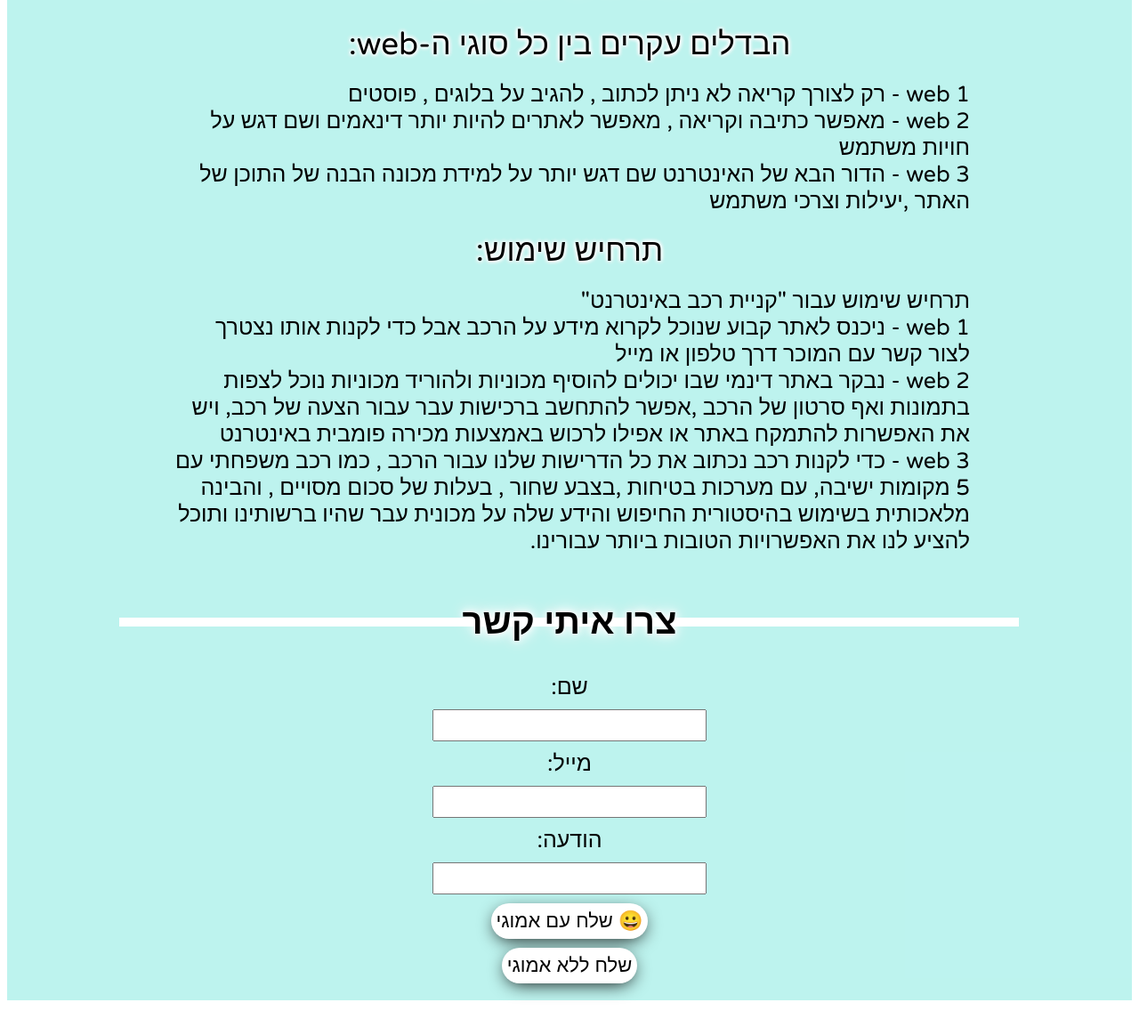
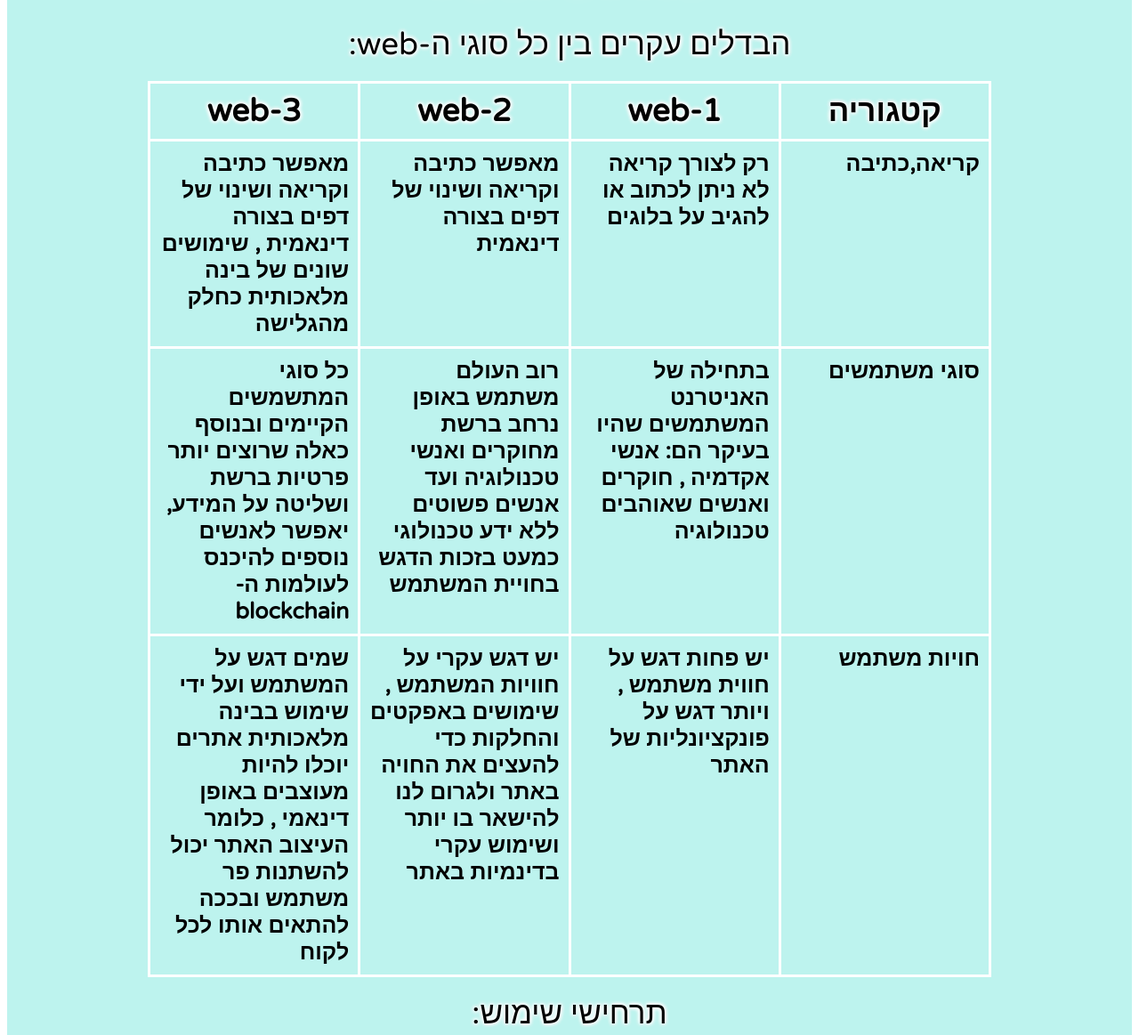
Before and after one commit to Web-Development-Environments-2023/318355872, a plain HTML site: page index.html in a window 1280 px wide. Shown: the part 3220-4383 px from the top of the page at 89% size. Before the commit the page ends 4352 px from the top, so only its background shows below. Drawn offline with Linux system fonts and the light colour scheme; a web font is replaced by a local one.

Commit message:
Fix emoji in the mail and add tables for the Q&A part

```diff
--- a/index.html
+++ b/index.html
@@ -99,20 +99,74 @@
  <br/>
  <br/>
  <h2>שאלות & תשובות</h2>
+
  <blockquote id="title web1">הבדלים עקרים בין כל סוגי ה-web:</blockquote>
-<blockquote id="web1">web 1 - רק לצורך קריאה לא ניתן לכתוב , להגיב על בלוגים , פוסטים </blockquote>
-<blockquote id="web2">web 2 - מאפשר כתיבה וקריאה , מאפשר לאתרים להיות יותר דינאמים ושם דגש על חויות משתמש </blockquote>
-<blockquote id="web3">web 3 - הדור הבא של האינטרנט שם דגש יותר על למידת מכונה הבנה של התוכן של האתר ,יעילות וצרכי משתמש</blockquote>
-<blockquote id="title web2">תרחיש שימוש:</blockquote>
-<blockquote id="use_case">תרחיש שימוש עבור "קניית רכב באינטרנט" </blockquote>
- <blockquote id="web11">web 1 - ניכנס לאתר קבוע שנוכל לקרוא מידע על הרכב אבל כדי לקנות אותו נצטרך לצור קשר עם המוכר דרך טלפון או מייל</blockquote>
- <blockquote id="web22">web 2 - נבקר באתר דינמי שבו יכולים להוסיף מכוניות ולהוריד מכוניות נוכל לצפות בתמונות ואף סרטון של הרכב ,אפשר להתחשב ברכישות עבר עבור הצעה של רכב, ויש את האפשרות להתמקח באתר או אפילו לרכוש באמצעות מכירה פומבית באינטרנט </blockquote>
- <blockquote id="web33">web 3 - כדי לקנות רכב נכתוב את כל הדרישות שלנו עבור הרכב , כמו רכב משפחתי עם 5 מקומות ישיבה, עם מערכות בטיחות ,בצבע שחור , בעלות של סכום מסויים , והבינה מלאכותית בשימוש בהיסטורית החיפוש והידע שלה על מכונית עבר שהיו ברשותינו ותוכל להציע לנו את האפשרויות הטובות ביותר עבורינו.</blockquote>
+
+ <table>
+  <tr id="Context_row">
+   <th>קטגוריה</th>
+   <th>web-1</th>
+   <th>web-2</th>
+   <th>web-3</th>
+  </tr>
+  <tr>
+   <th>קריאה,כתיבה</th>
+   <th>רק לצורך קריאה לא ניתן לכתוב או להגיב על בלוגים</th>
+   <th>מאפשר כתיבה וקריאה ושינוי של דפים בצורה דינאמית</th>
+   <th>מאפשר כתיבה וקריאה ושינוי של דפים בצורה דינאמית , שימושים שונים של בינה מלאכותית כחלק מהגלישה</th>
+  </tr>
+  <tr>
+   <th>סוגי משתמשים</th>
+   <th>בתחילה של האניטרנט המשתמשים שהיו בעיקר הם: אנשי אקדמיה , חוקרים ואנשים שאוהבים טכנולוגיה</th>
+   <th>רוב העולם משתמש באופן נרחב ברשת מחוקרים ואנשי טכנולוגיה ועד אנשים פשוטים ללא ידע טכנולוגי כמעט בזכות הדגש בחויית המשתמש</th>
+   <th>כל סוגי המתשמשים הקיימים ובנוסף כאלה שרוצים יותר פרטיות ברשת ושליטה על המידע, יאפשר לאנשים נוספים להיכנס לעולמות ה- blockchain</th>
+  </tr>
+  <tr>
+   <th>חויות משתמש</th>
+   <th>יש פחות דגש על חווית משתמש , ויותר דגש על פונקציונליות של האתר</th>
+   <th>יש דגש עקרי על חוויות המשתמש , שימושים באפקטים והחלקות כדי להעצים את החויה באתר ולגרום לנו להישאר בו יותר ושימוש עקרי בדינמיות באתר</th>
+   <th>שמים דגש על המשתמש ועל ידי שימוש בבינה מלאכותית אתרים יוכלו להיות מעוצבים באופן דינאמי , כלומר העיצוב האתר יכול להשתנות פר משתמש ובככה להתאים אותו לכל לקוח</th>
+  </tr>
+
+ </table>
+
+ <blockquote id="title web2">תרחישי שימוש:</blockquote>
+
+ <table>
+  <tr id="Use_cases">
+   <th>קטגוריה</th>
+   <th>web-1</th>
+   <th>web-2</th>
+   <th>web-3</th>
+  </tr>
+  <tr>
+   <th>תרחיש שימוש 1 - משחקי רשת</th>
+   <th>בגלל שהרשת באותה תקופה הייתה עם מחסור בחויות משתמש אז רוב המשחקים היו פשוטים כמו סוליטר ו-שולה המוקשים
+   </th>
+   <th>בזכות הדגש בחויות משתמש נוצר שימוש במשחקי פלאש שבעצם יכלו להראות יותר גרפיקה לשחקנים ולייצר שלבים דינאמים. דוגמה למשחק הוא ביג'ולד (כמו קדני קראש) והוקמו חברות משחקי רשת כמו Newgrounds
+   </th>
+   <th>עדיין בפיתוח אך מפתחים משחקים מבוססים blockchain כמו CryptoKitties שמאפשר סחר אמיתי בנכסי המשחק שהם בעצם NFT </th>
+  </tr>
+  <tr>
+   <th>תרחיש שימוש 2 - קניות באינטרנט </th>
+   <th>קניה בדפי אינטרנט סטטים, לא ניתן ליצור קשר עם המוכר באותו אתר , רק עם מעבר למייל או שיחה </th>
+   <th>קניה בדפי אינטרנט שמאפשרים צפייה במוצר בכמה דרכים , מאפשר לראות תגובות על מוצר , ניתן ליצור קשר עם המוכר בדרך פשוטה </th>
+   <th>קניה בדפי אינטרנט שמאפשרים שימוש בבינה מלאכותית כדי לייעל את החיפוש , ניתן לייצור אתרי מכירות על ידי שימוש בבינה מלאכותית נפרט את הדרישות שלנו של האתר והוא ידאג לבצע את כל הפיתוח</th>
+  </tr>
+  <tr>
+   <th>תרחיש שימוש 3 - רשתות חברתים</th>
+   <th>היו מעט מאוד רשתות חברתיות כי העיסוק העקרי של האינטרנט היה לשתף מידע , אך אחד מהרשתות הוא SixDegrees.com</th>
+   <th>הדור החדש של האינטרנט אפשר יצירה של פרופילים עבור משתמשים ברשת , שיתוף של תכנים בין אנשים , בין הרשתות המוכרים ביותר הם: facebook , Titkok ועוד רבים</th>
+   <th>כתוצאה מהתפתחות של ה-web רשתות חברתים חדשים יגיעו לעולם שיעשו שימוש בטכנולוגיות חדשות ויאפשרו שליטה מלאה של המשתמשים על הדאטא שלהם ובנוסף בינות מלאכותיות יעזרו למשתמשים ביצירת תוכן</th>
+  </tr>
+ </table>
+
 </section>
+
 <section id="contact" class="section" >
  <br/>
  <h2>צרו איתי קשר</h2>
- <form action="mailto:zafran@post.bgu.ac.il" method="post" enctype="text/plain" >
+ <form id=form_mail action="mailto:zafran@post.bgu.ac.il" method="post" enctype="text/plain" >
   <label for="name">שם:</label>
   <input type="text" id="name" name="name" required>
 
@@ -122,9 +176,9 @@
   <label for="message">הודעה:</label>
   <input id="message" name="message"  required>
 
-  <button id="add-emoji">😀 שלח עם אמוגי</button>
+  <button id="add-emoji" type="submit" >😀 שלח עם אמוגי</button>
 
-  <button id="submit" type="submit"> שלח ללא אמוגי</button>
+  <button id="submit" type="submit" > שלח ללא אמוגי</button>
  </form>
  <br/>
 </section>
@@ -149,7 +203,9 @@ $(function(){
  const messageInput = document.getElementById('message');
  const addEmojiButton = document.getElementById('add-emoji');
  addEmojiButton.addEventListener('click', () => {
-  messageInput.value += "\uD83D\uDE00";});
+  messageInput.value += "\%F0%9F%98%8A";});
 </script>
+
+
 </body>
 </html>
--- a/style.css
+++ b/style.css
@@ -140,3 +140,30 @@ label, input {
 	overflow: hidden;
 	cursor: pointer;
 }
+
+table{
+	table-layout: fixed;
+	width: 75%;
+	border-collapse: collapse;
+	border: 3px solid #ffffff;
+	margin-right: auto;
+	margin-left: auto;
+	font-family: 'Varela Round', sans-serif;
+	font-size: 25px;
+	direction: rtl;
+	text-align: right;
+}
+th, tr{
+	padding: 10px;
+	vertical-align: top;
+	border-bottom: 3px solid white;
+	border-right: 3px solid white;
+
+}
+#Context_row, #Use_cases{
+	text-align: center;
+	font-size: 35px;
+	margin-bottom: 20px;
+	margin-top: 20px;
+	text-shadow: 0 0 5px #ffffff, 0 0 5px #fff, 0 0 5px #ffffff, 0 0 5px #ffffff;
+}
```
Lines whose indentation alone changed are shown as unchanged.
